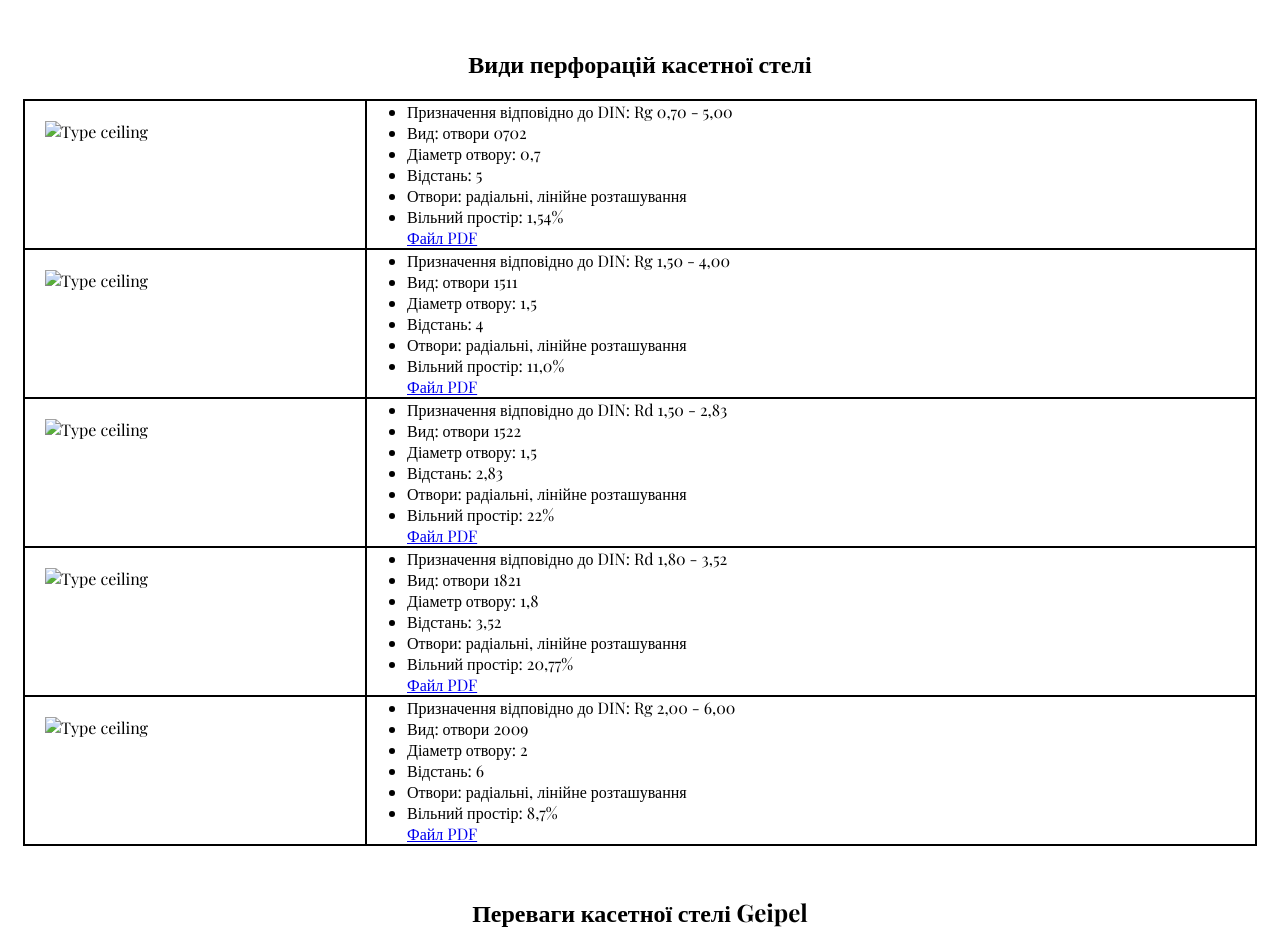
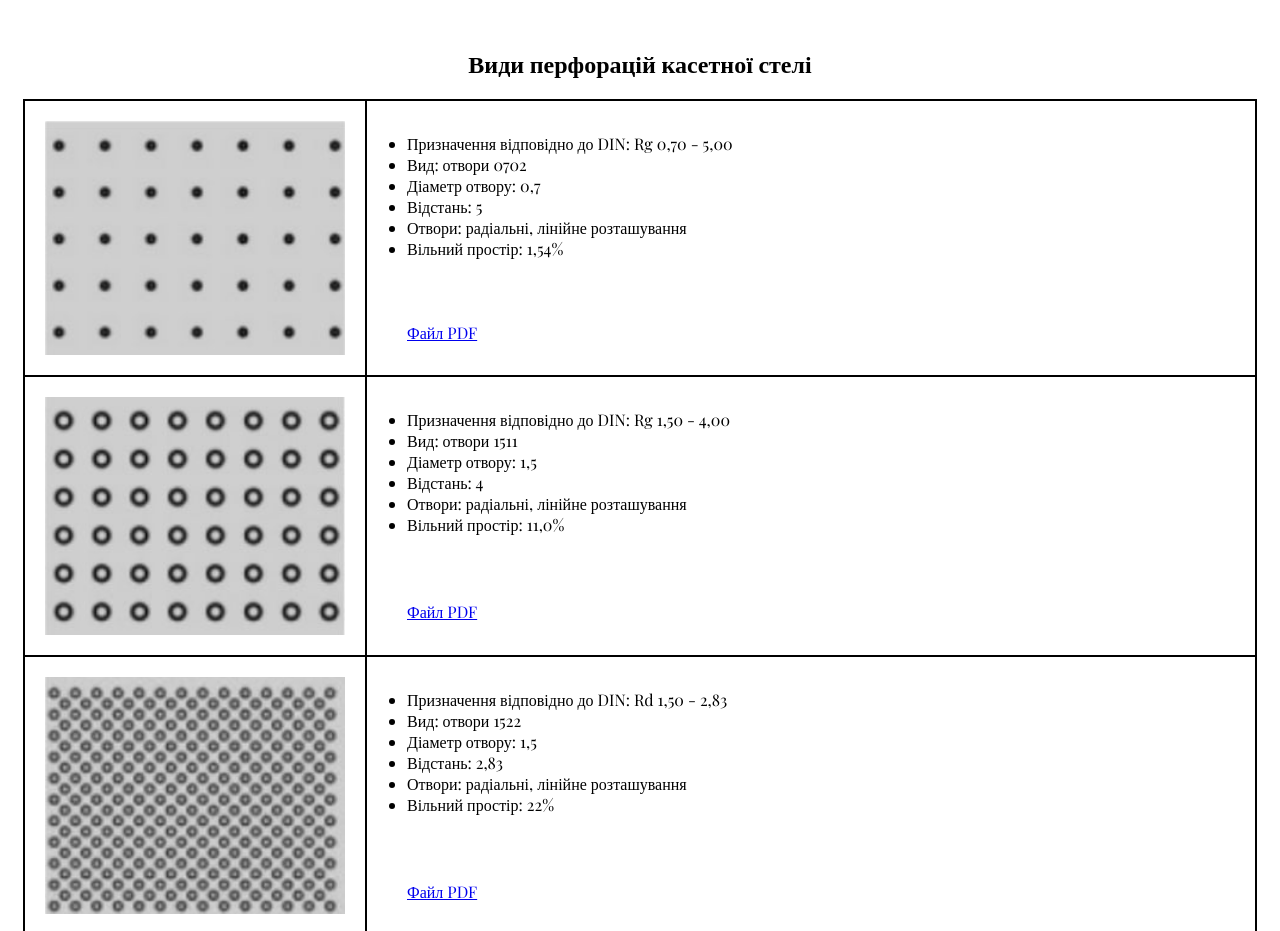
Before and after one commit to TasamayaAnastasiia/testTask, a plain HTML site: page index.html in a window 1280 px wide. Shown: the part 624-1555 px from the top of the page. Drawn offline with nearby package versions, Linux system fonts and the light colour scheme; the site is published under a folder, as on GitHub Pages, so addresses that start at the root find nothing; files whose address does not match are found by name; a web font is replaced by a local one.

Commit message:
fix: edit links for images

```diff
--- a/index.html
+++ b/index.html
@@ -39,7 +39,7 @@
         <ul class='list-types'>
             <li class='option-list-types'>
                 <div class='box-for-image'>
-                    <img src="/images/imageOne.jpg" alt='Type ceiling'/>
+                    <img src="./images/imageOne.jpg" alt='Type ceiling'/>
                 </div>
                 <div class='box-for-list'>
                     <ul>
@@ -55,7 +55,7 @@
             </li>
             <li class='option-list-types'>
                 <div class='box-for-image'>
-                    <img src="/images/ImageTwo.jpg" alt='Type ceiling'/>
+                    <img src="./images/imageTwo.jpg" alt='Type ceiling'/>
                 </div>
                 <div class='box-for-list'>
                     <ul>
@@ -71,7 +71,7 @@
             </li>
             <li class='option-list-types'>
                 <div class='box-for-image'>
-                    <img src="/images/imageThree.jpg" alt='Type ceiling'/>
+                    <img src="./images/imageThree.jpg" alt='Type ceiling'/>
                 </div>
                 <div class='box-for-list'>
                     <ul>
@@ -87,7 +87,7 @@
             </li>
             <li class='option-list-types'>
                 <div class='box-for-image'>
-                    <img src="/images/imageFour.jpg" alt='Type ceiling'/>
+                    <img src="./images/imageFour.jpg" alt='Type ceiling'/>
                 </div>
                 <div class='box-for-list'>
                     <ul>
@@ -103,7 +103,7 @@
             </li>
             <li class='option-list-types'>
                 <div class='box-for-image'>
-                    <img src="/images/imageFive.jpg" alt='Type ceiling'/>
+                    <img src="./images/imageFive.jpg" alt='Type ceiling'/>
                 </div>
                 <div class='box-for-list'>
                     <ul>
```
